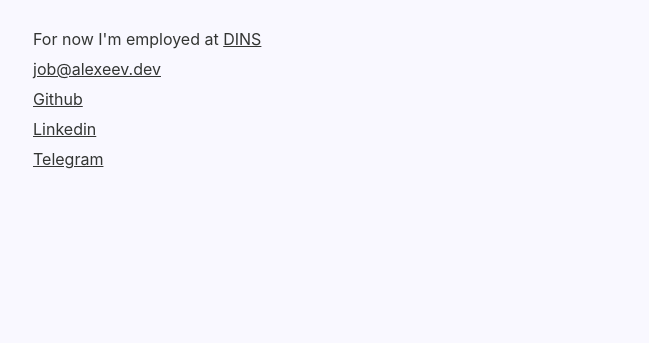
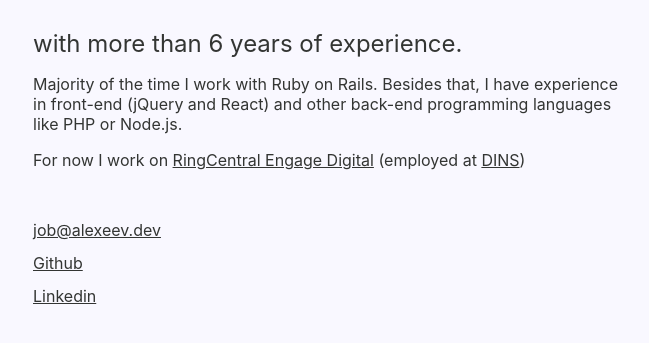
Before and after one commit to alexeevit/alexeevit.github.io, a plain HTML site: page index.html in a window 1280 px wide. Shown: the part 173-516 px from the top of the page, without its empty margins (17-666 px from the left). Drawn offline with Linux system fonts and the light colour scheme.

Commit message:
Add info about technologies; remove telegram from contacts

```diff
--- a/index.html
+++ b/index.html
@@ -14,17 +14,19 @@
     <meta name="theme-color" content="#ffffff">
     <meta name="color-scheme" content="light dark">
 
-    <link rel="stylesheet" href="main.css">
+    <link rel="stylesheet" href="style.css">
   </head>
   <body>
     <h2 class="name">My name is Slava and I&nbsp;am a</h2>
     <h1 class="occupation">web developer</h1>
+    <h2 class="name">with more than 6 years of experience.</h2>
+    <p>Majority of the time I work with Ruby on Rails. Besides that, I have experience in front-end (jQuery and React) and other back-end programming languages like PHP or Node.js.</p>
+    <p>For now I work on <a class="contact" href="https://www.ringcentral.com/engage.html" target="_blank">RingCentral Engage Digital</a> (employed at <a class="contact" href="https://dins.ru/" target="_blank">DINS</a>)</p>
+
     <ul class="contacts">
-      <li>For now I'm employed at <a class="contact" href="https://dins.ru/" target="_blank">DINS</a></li>
       <li><a class="contact" href="mailto:job@alexeev.dev">job@alexeev.dev</a></li>
       <li><a class="contact" href="https://github.com/alexeevit" target="_blank">Github</a></li>
       <li><a class="contact" href="https://www.linkedin.com/in/alexeevit/" target="_blank">Linkedin</a></li>
-      <li><a class="contact" href="tg://resolve?domain=alexeevdev" target="_blank">Telegram</a></li>
     </ul>
   </body>
   <!-- Yandex.Metrika counter --><script type="text/javascript"> (function (d, w, c) { (w[c] = w[c] || []).push(function() { try { w.yaCounter34722525 = new Ya.Metrika({ id:34722525, clickmap:true, trackLinks:true, accurateTrackBounce:true, webvisor:true, trackHash:true }); } catch(e) { } }); var n = d.getElementsByTagName("script")[0], s = d.createElement("script"), f = function () { n.parentNode.insertBefore(s, n); }; s.type = "text/javascript"; s.async = true; s.src = "https://mc.yandex.ru/metrika/watch.js"; if (w.opera == "[object Opera]") { d.addEventListener("DOMContentLoaded", f, false); } else { f(); } })(document, window, "yandex_metrika_callbacks");</script><noscript><div><img src="https://mc.yandex.ru/watch/34722525" style="position:absolute; left:-9999px;" alt="" /></div></noscript><!-- /Yandex.Metrika counter -->
--- a/main.css
+++ b/style.css
@@ -6,6 +6,7 @@ body {
   padding-top: 50px;
   padding-left: 50px;
   padding: 50px 20px 20px 50px;
+  max-width: 600px;
 }
 
 .name {
@@ -15,12 +16,6 @@ body {
 
 .occupation {
   font-size: 3em;
-}
-
-.email {
-  width: 100px;
-  height: 13px;
-  margin-top: 5px;
 }
 
 .contact {
@@ -35,11 +30,11 @@ body {
 ul.contacts {
   list-style: none;
   padding: 0;
-  margin: 0;
+  margin: 50px 0 0;
 }
 
 ul.contacts li {
-  margin: 10px 0;
+  margin: 0.8em 0;
 }
 
 @media (prefers-color-scheme: dark) {
```
